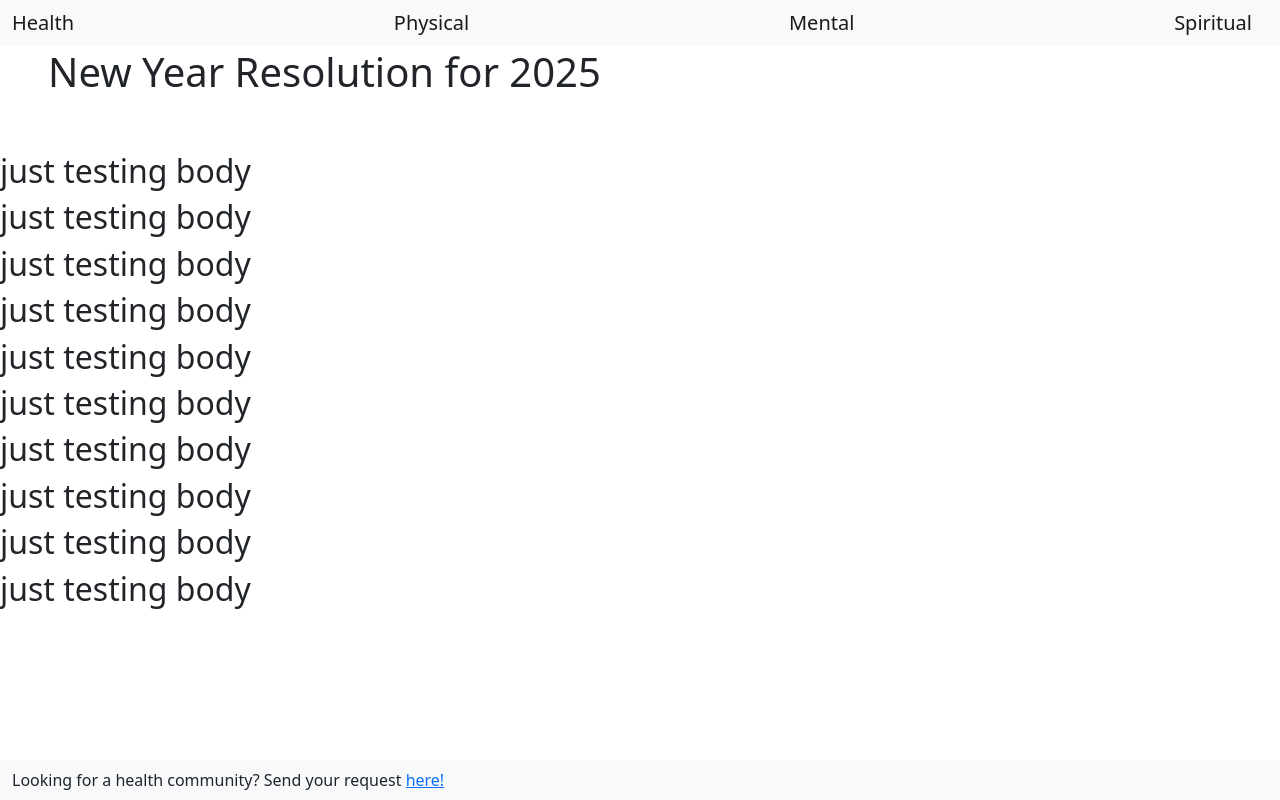
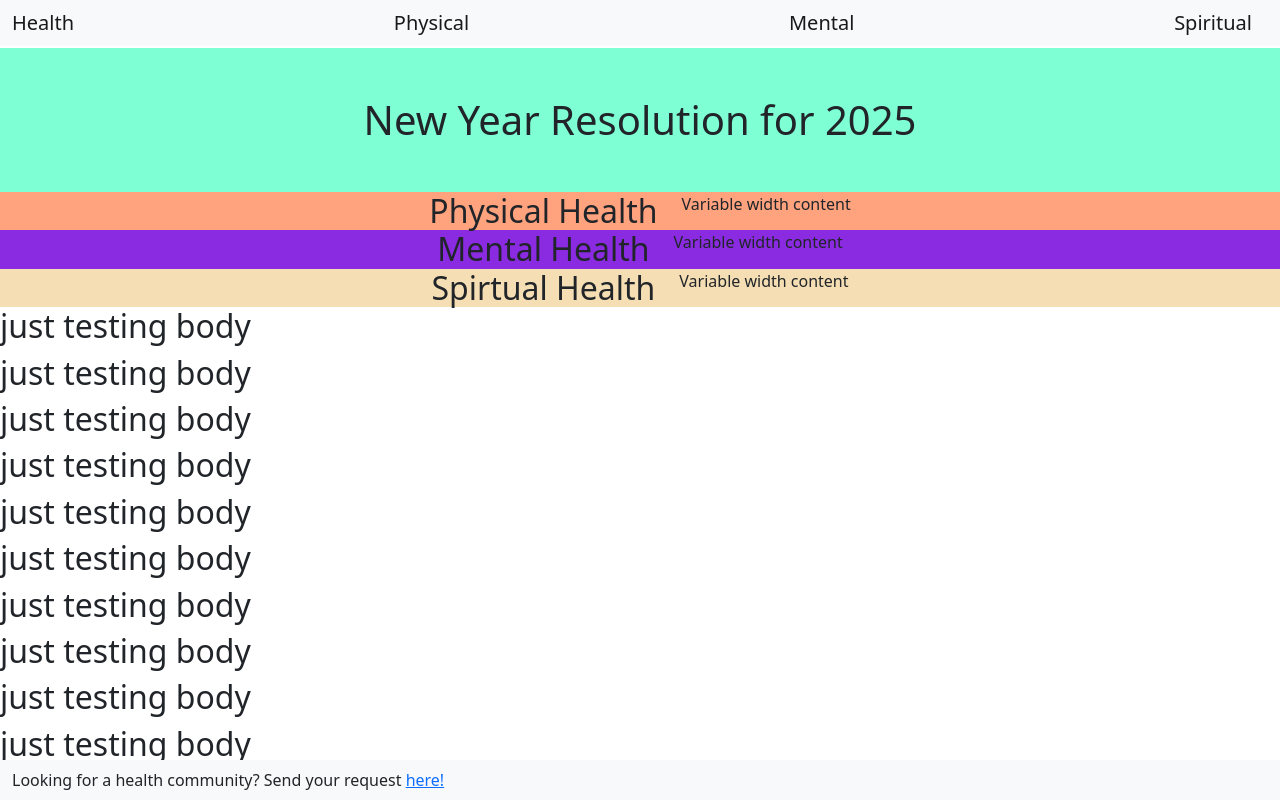
Before and after one commit to tohhuishan/new_year_resolution_2025, a plain HTML site: page index.html in a window 1280 px wide. Drawn offline with nearby package versions, Linux system fonts and the light colour scheme.

Commit message:
Split the page into different segments

```diff
--- a/index.html
+++ b/index.html
@@ -11,27 +11,83 @@
       crossorigin="anonymous"
     />
 
-    <style></style>
+    <style>
+      #main {
+        background-color: aquamarine;
+      }
+
+      #segment-1 {
+        background-color: rgb(255, 163, 127);
+      }
+
+      #segment-2 {
+        background-color: blueviolet;
+      }
+
+      #segment-3 {
+        background-color: wheat;
+      }
+    </style>
   </head>
   <body>
-    <nav class="navbar fixed-top bg-light">
+    <div id="navigation-bar">
+      <nav class="navbar fixed-top bg-light mb-3">
         <div class="container-fluid">
           <span>
-          <a class="navbar-brand" href="#"> Health </a>
+            <a class="navbar-brand" href="/index.html#main"> Health </a>
           </span>
           <span>
-          <a class="navbar-brand" href="#">Physical</a>
+            <a class="navbar-brand" href="/index.html#segment-1">Physical</a>
           </span>
           <span>
-          <a class="navbar-brand" href="#">Mental </a>
+            <a class="navbar-brand" href="/index.html#segment-2">Mental </a>
           </span>
           <span>
-          <a class="navbar-brand" href="#"> Spiritual </a>
+            <a class="navbar-brand" href="/index.html#segment-3"> Spiritual </a>
           </span>
         </div>
       </nav>
+    </div>
 
-    <h1 class="p-5">New Year Resolution for 2025</h1>
+    <div class="mt-5" id="main">
+      <h1 class="p-5 text-center mb-0">New Year Resolution for 2025</h1>
+    </div>
+
+    <div class="m-0" id="segment-1">
+      <div class="container text-center">
+        <div class="row justify-content-md-center">
+          <div class="col-md-auto">
+            <h2 class="m-0">Physical Health</h2>
+          </div>
+
+          <div class="col-md-auto">Variable width content</div>
+        </div>
+      </div>
+    </div>
+
+    <div class="" id="segment-2">
+      <div class="container text-center">
+        <div class="row justify-content-md-center">
+          <div class="col-md-auto">
+            <h2 class="m-0">Mental Health</h2>
+          </div>
+
+          <div class="col-md-auto">Variable width content</div>
+        </div>
+      </div>
+    </div>
+
+    <div class="" id="segment-3">
+      <div class="container text-center">
+        <div class="row justify-content-md-center">
+          <div class="col-md-auto">
+            <h2 class="m-0">Spirtual Health</h2>
+          </div>
+
+          <div class="col-md-auto">Variable width content</div>
+        </div>
+      </div>
+    </div>
 
     <h2>just testing body</h2>
     <h2>just testing body</h2>
@@ -44,6 +100,7 @@
     <h2>just testing body</h2>
     <h2>just testing body</h2>
 
+    <div id="reach-out-bar">
       <nav class="navbar fixed-bottom bg-light">
         <div class="container-fluid">
           <span>
@@ -52,5 +109,6 @@
           </span>
         </div>
       </nav>
+    </div>
   </body>
 </html>
```
Lines whose indentation alone changed are shown as unchanged.
